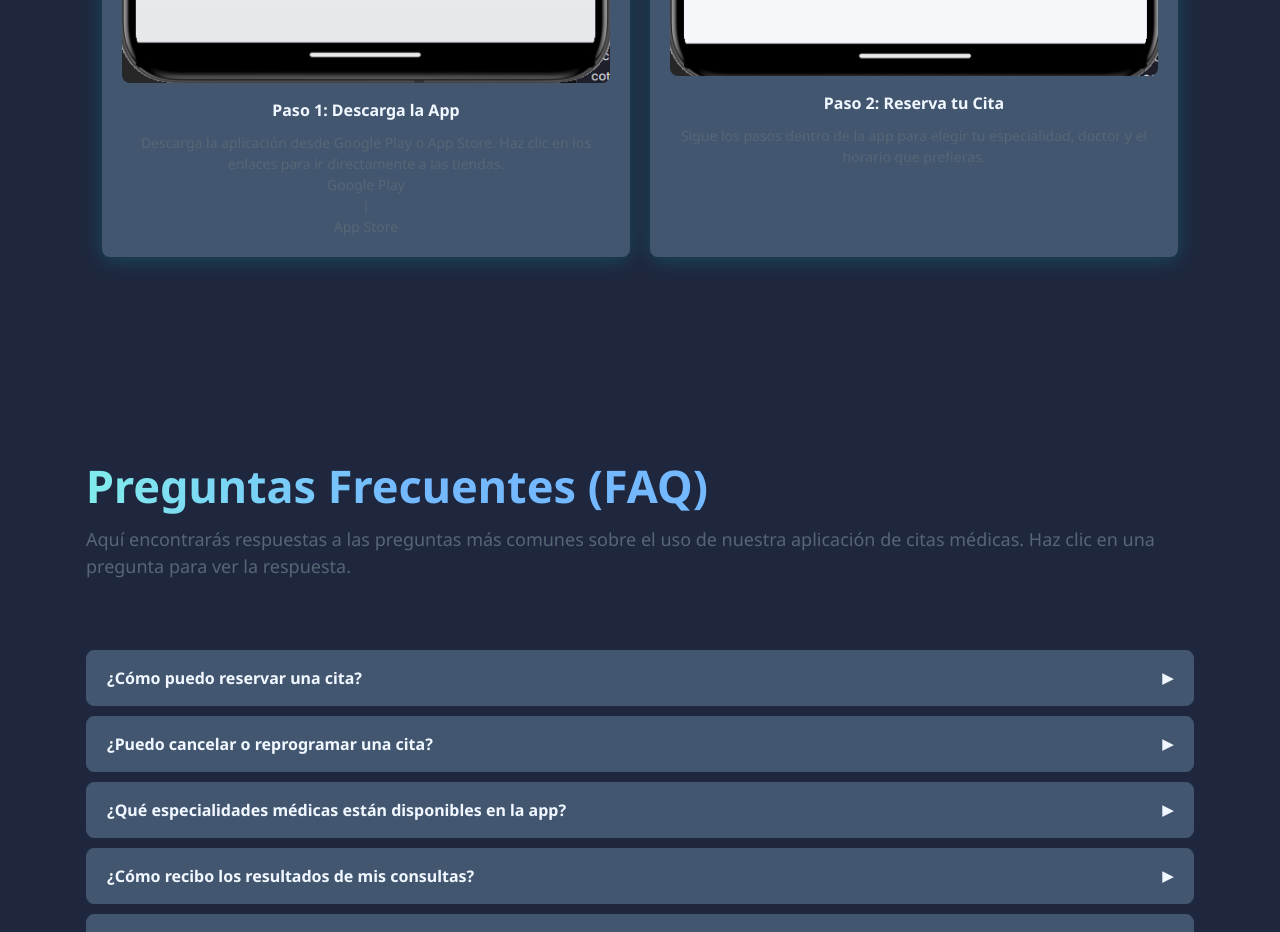
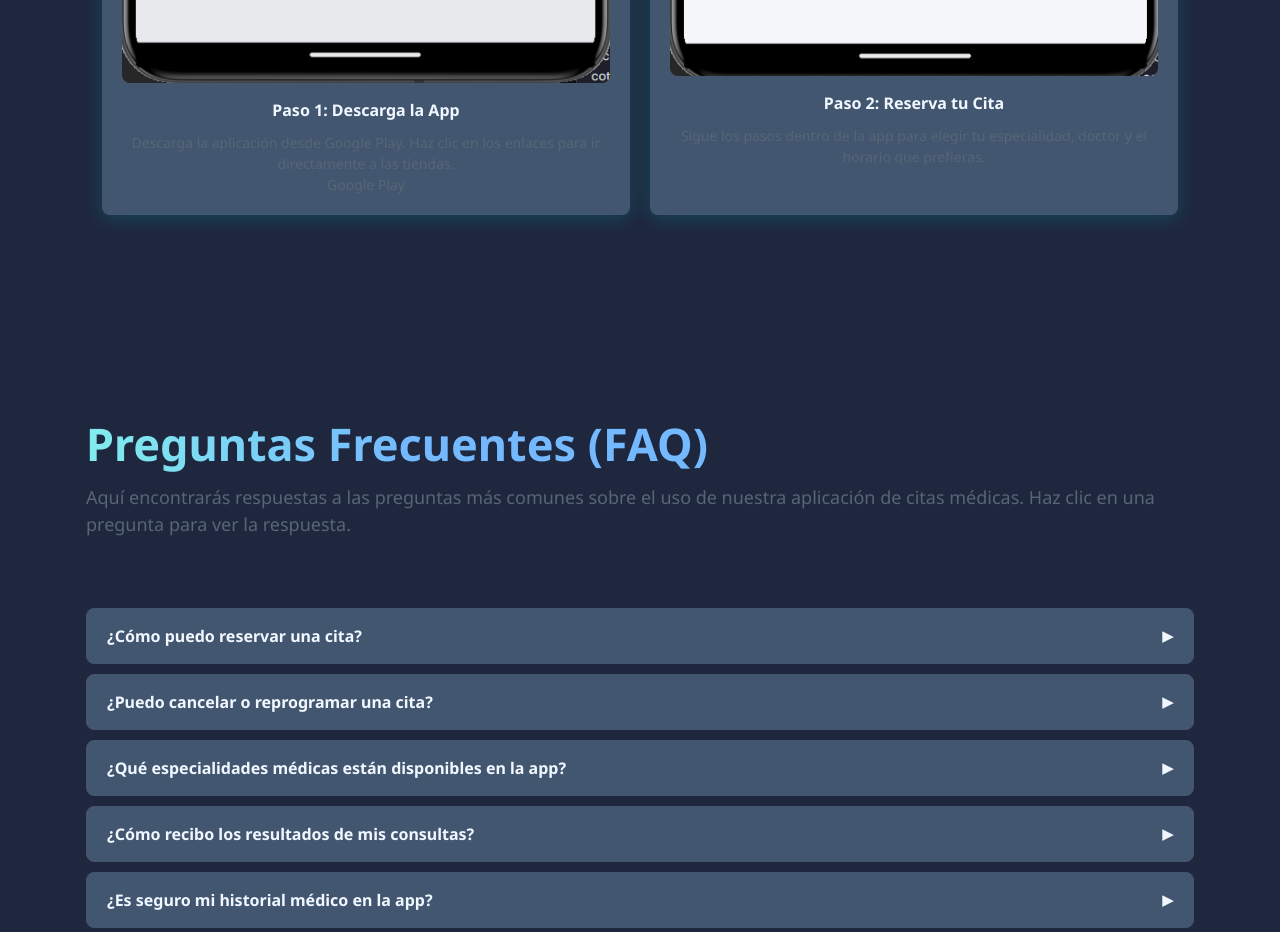
Before and after one commit to GarciaKevinFab/Appcitas_Info, a plain HTML site: page index.html in a window 1280 px wide. Shown: the part 2480-3412 px from the top of the page. Drawn offline with nearby package versions, Linux system fonts and the light colour scheme.

Commit message:
Falta_descarga

```diff
--- a/index.html
+++ b/index.html
@@ -390,9 +390,9 @@
                         <div class="guia-uso-card">
                             <img src="./assets/images/descargar-app.png" alt="Paso 1: Descargar la App">
                             <h3>Paso 1: Descarga la App</h3>
-                            <p>Descarga la aplicación desde Google Play o App Store. Haz clic en los enlaces para ir
+                            <p>Descarga la aplicación desde Google Play. Haz clic en los enlaces para ir
                                 directamente a las tiendas.</p>
-                            <p><a href="#">Google Play</a> | <a href="#">App Store</a></p>
+                            <p><a href="#">Google Play</a>
                         </div>
 
                         <div class="guia-uso-card">
```
